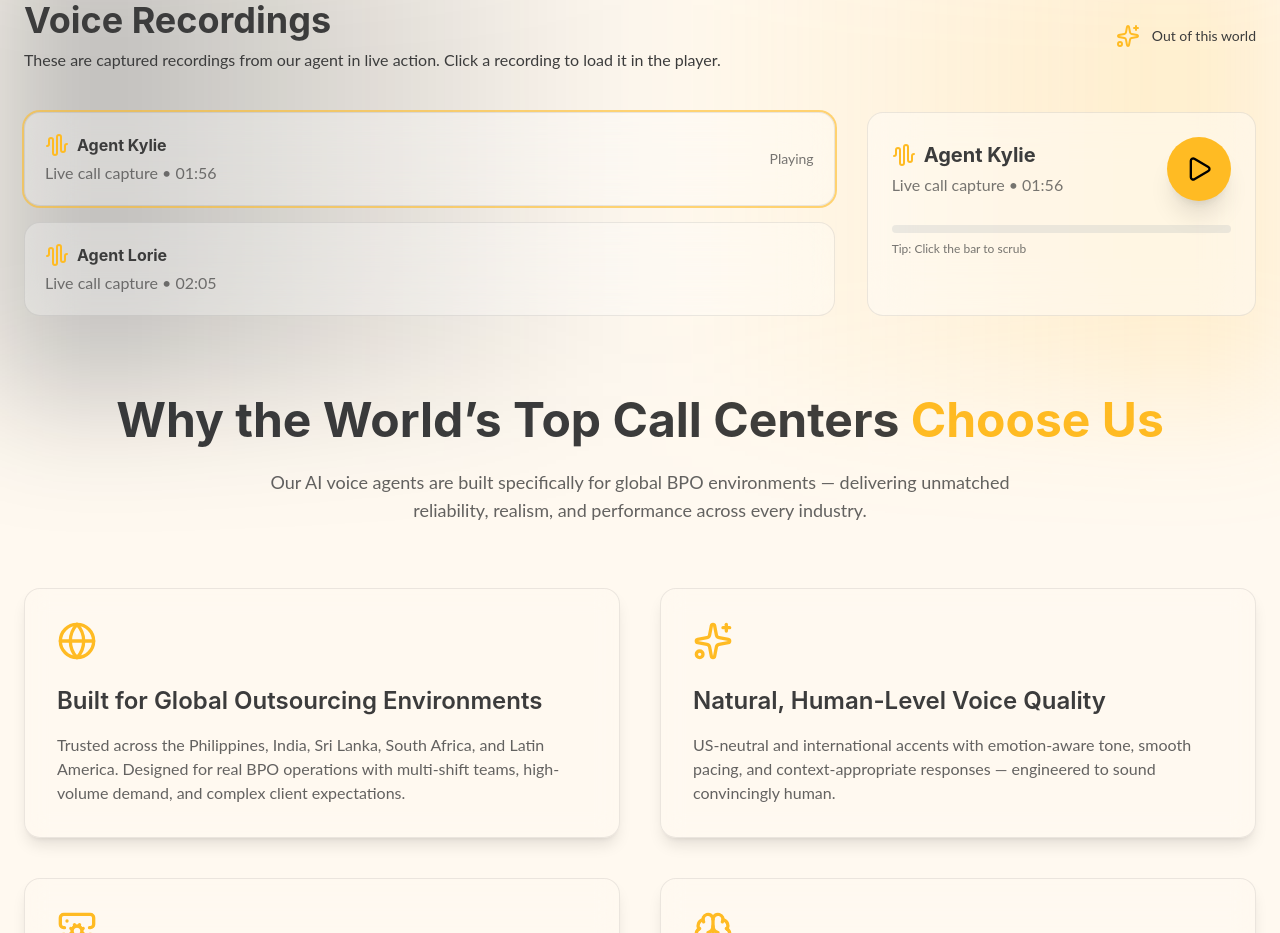
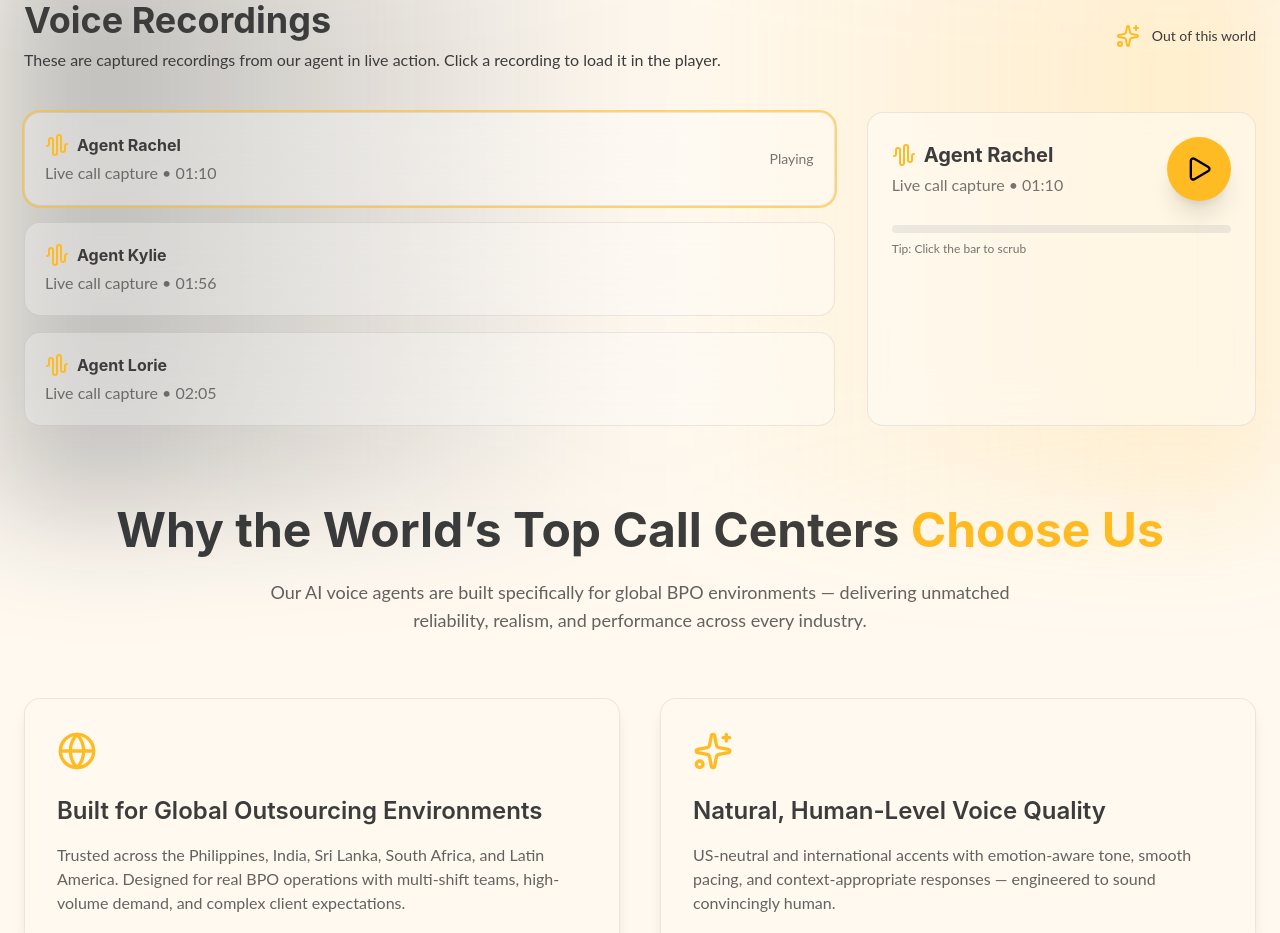
Before and after one commit to MusmRapid/ai-voice-landing, a React (Vite) app: page / in a window 1280 px wide. Shown: the part 920-1853 px from the top of the page. Built offline with nearby package versions, Linux system fonts and the light colour scheme.

Commit message:
new audio file added

```diff
--- a/src/components/Voice/VoiceRecording.tsx
+++ b/src/components/Voice/VoiceRecording.tsx
@@ -14,12 +14,18 @@ type Recording = {
 const recordings: Recording[] = [
   {
     id: "rec1",
+    title: "Agent Rachel",
+    subtitle: "Live call capture • 01:10",
+    src: "/audio/audio-main.mp3",
+  },
+  {
+    id: "rec2",
     title: "Agent Kylie",
     subtitle: "Live call capture • 01:56",
     src: "/audio/audio-1.mp3",
   },
   {
-    id: "rec2",
+    id: "rec3",
     title: "Agent Lorie",
     subtitle: "Live call capture • 02:05",
     src: "/audio/audio-2.mp3",
```
Also changed, not shown: 1 other file (tests, documents, lock files or other folders).
